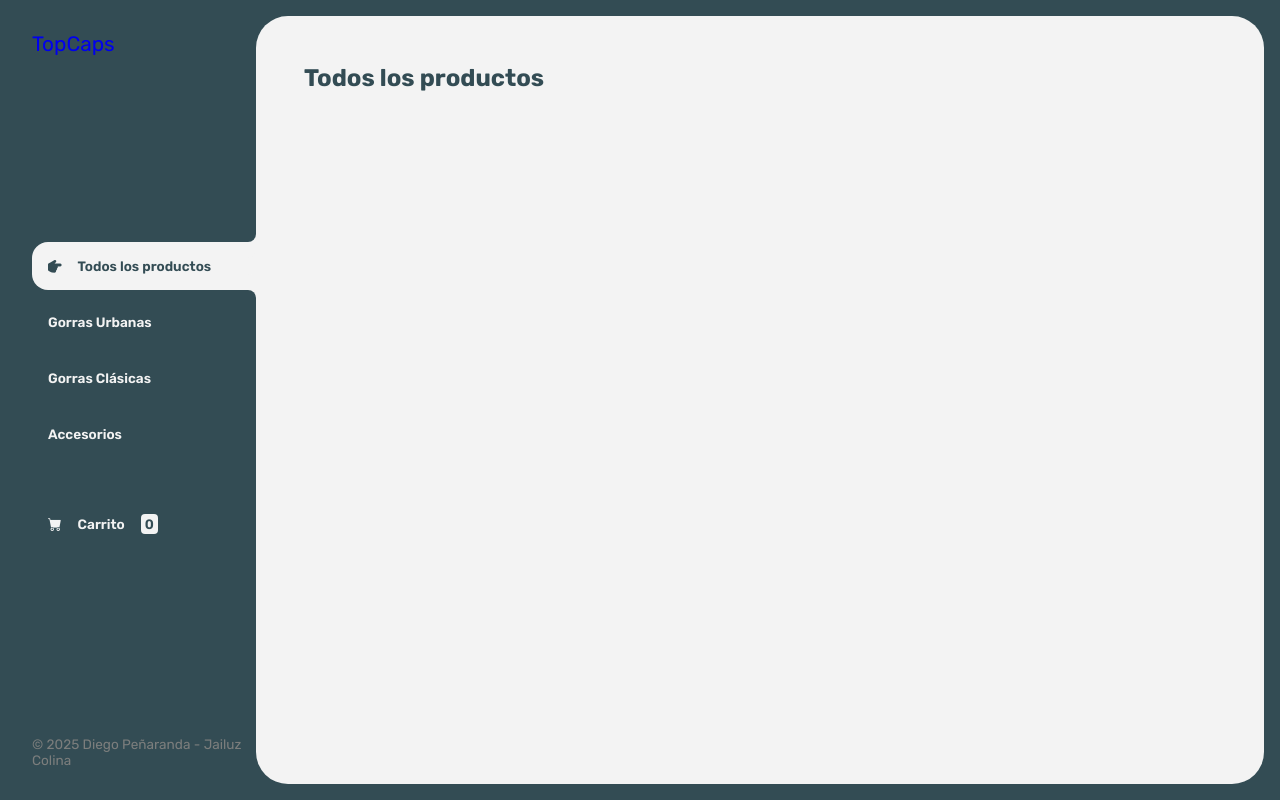
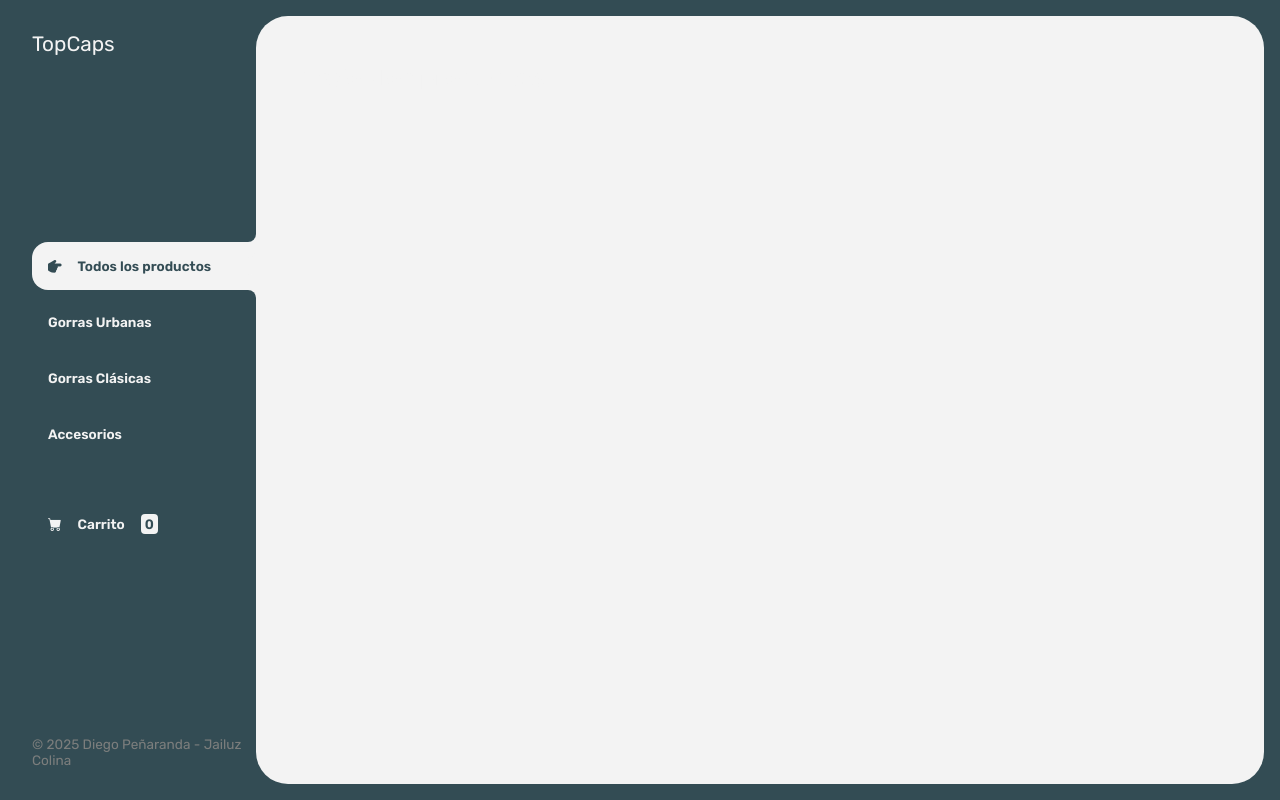
Before and after one commit to Andres347-07/WEB, a website with bundled scripts: page index.html in a window 1280 px wide. Built offline with nearby package versions, Linux system fonts and the light colour scheme; no server answers.

Commit message:
Descripción breve de los cambios realizados

```diff
--- a/assets/css/main.css
+++ b/assets/css/main.css
@@ -146,7 +146,7 @@ main {
 /* -------------------- VISTA DE PRODUCTOS (INDEX.HTML) -------------------- */
 
 .titulo-principal {
-    color: var(--clr-main);
+    color: var(--clr-white);
     margin-bottom: 2rem;
 }
 
@@ -910,9 +910,10 @@ main {
 /* -------------------- VISTA DE PRODUCTOS (INDEX.HTML) -------------------- */
 
 .titulo-principal {
-    color: var(--clr-main);
+    color: var(--clr-white);
     margin-bottom: 2rem;
 }
+
 
 .contenedor-productos {
     display: grid;
@@ -1527,3 +1528,7 @@ body.admin-login .login-links a {
   cursor: pointer;
   margin: 0 0.5rem;
 }
+
+.logo {
+    color: var(--clr-white) !important;
+}
```
Also changed, not shown: assets/img/default-product.png, index.html (line endings or trailing spaces).
